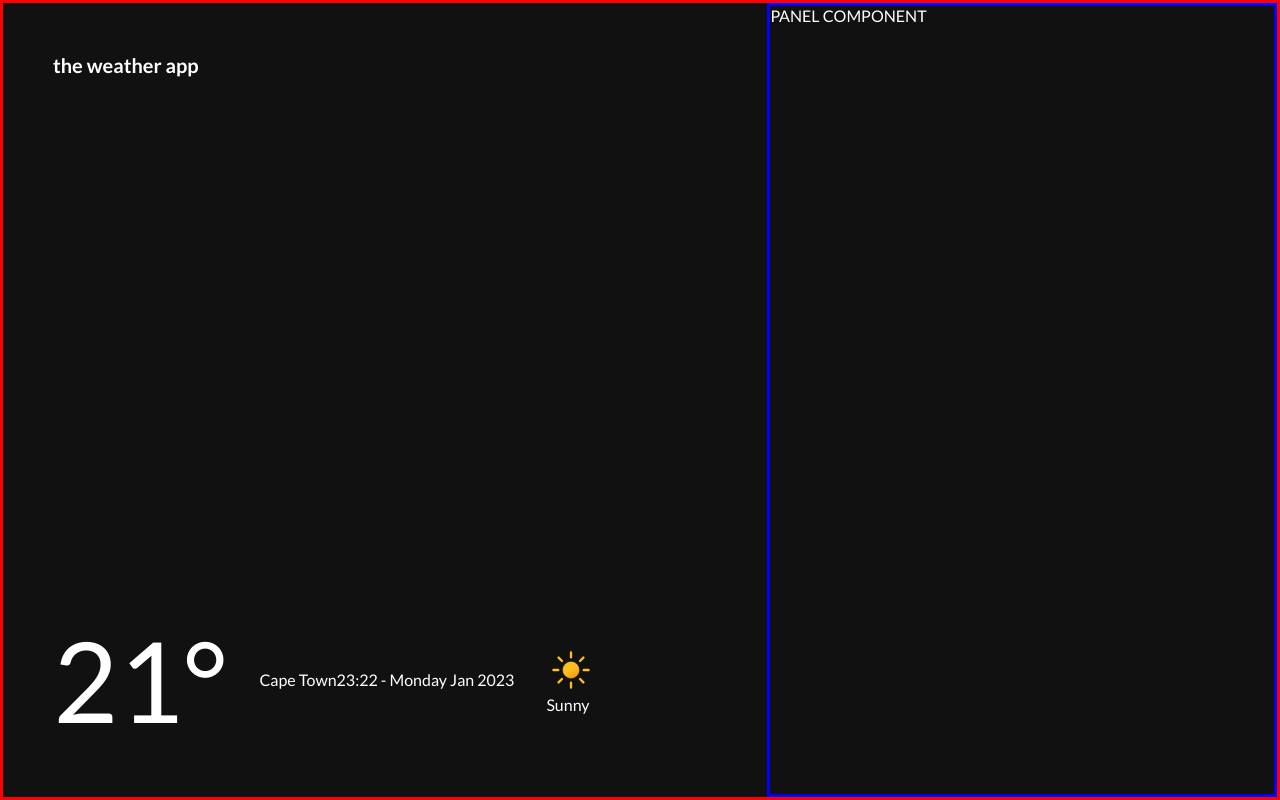
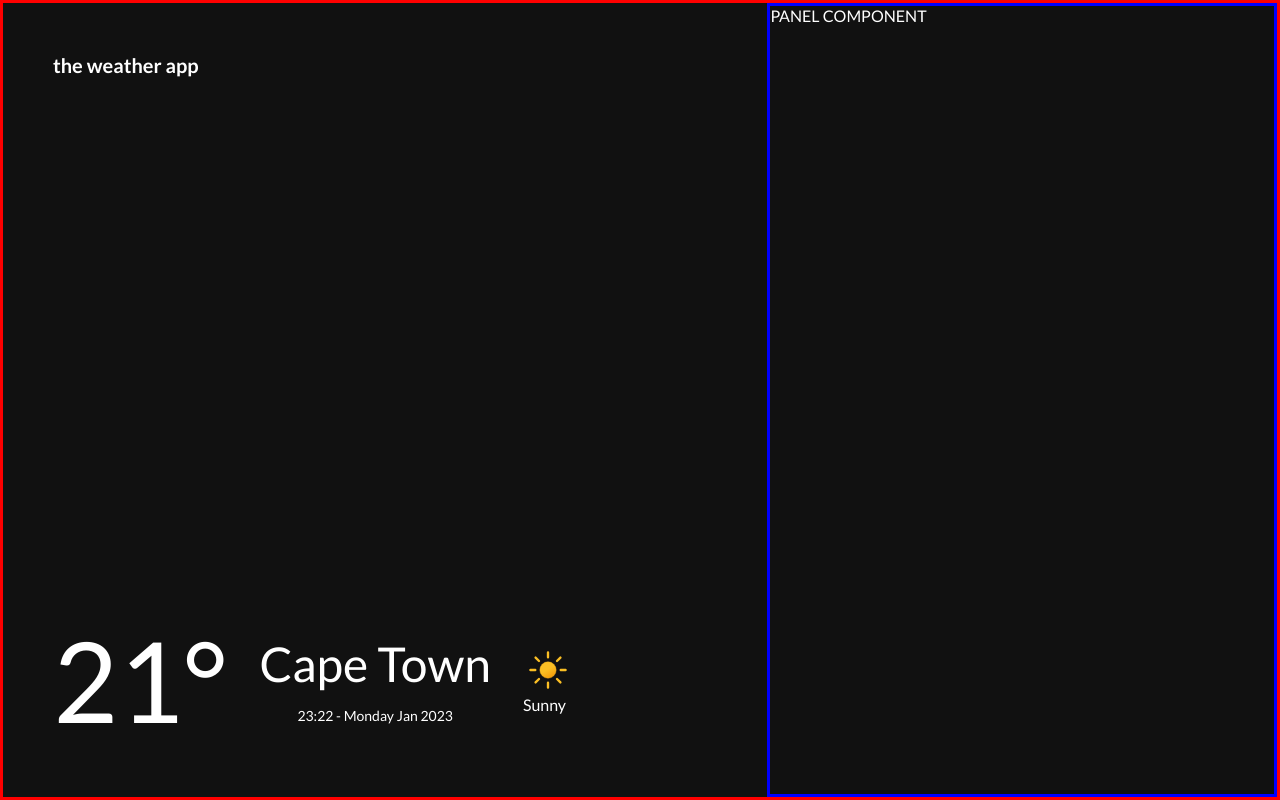
Before and after one commit to Sabelo-Hlatshwayo/React-Weather-Application-JavaScript, a React (Vite) app: page / in a window 1280 px wide. Built offline with nearby package versions, Linux system fonts and the light colour scheme.

Commit message:
Added the CSS styles of the Weather component's location text

```diff
--- a/src/components/Weather/Weather.scss
+++ b/src/components/Weather/Weather.scss
@@ -21,4 +21,21 @@
     font-size: 112px;
     font-weight: 400;
   }
+
+  &__location {
+    display: flex;
+    flex-direction: column;
+    align-items: center;
+    justify-content: center;
+    gap: 16px;
+    font-weight: 400;
+
+    &--main {
+      font-size: 48px;
+    }
+
+    &--sub {
+      font-size: 14px;
+    }
+  }
 }
```
